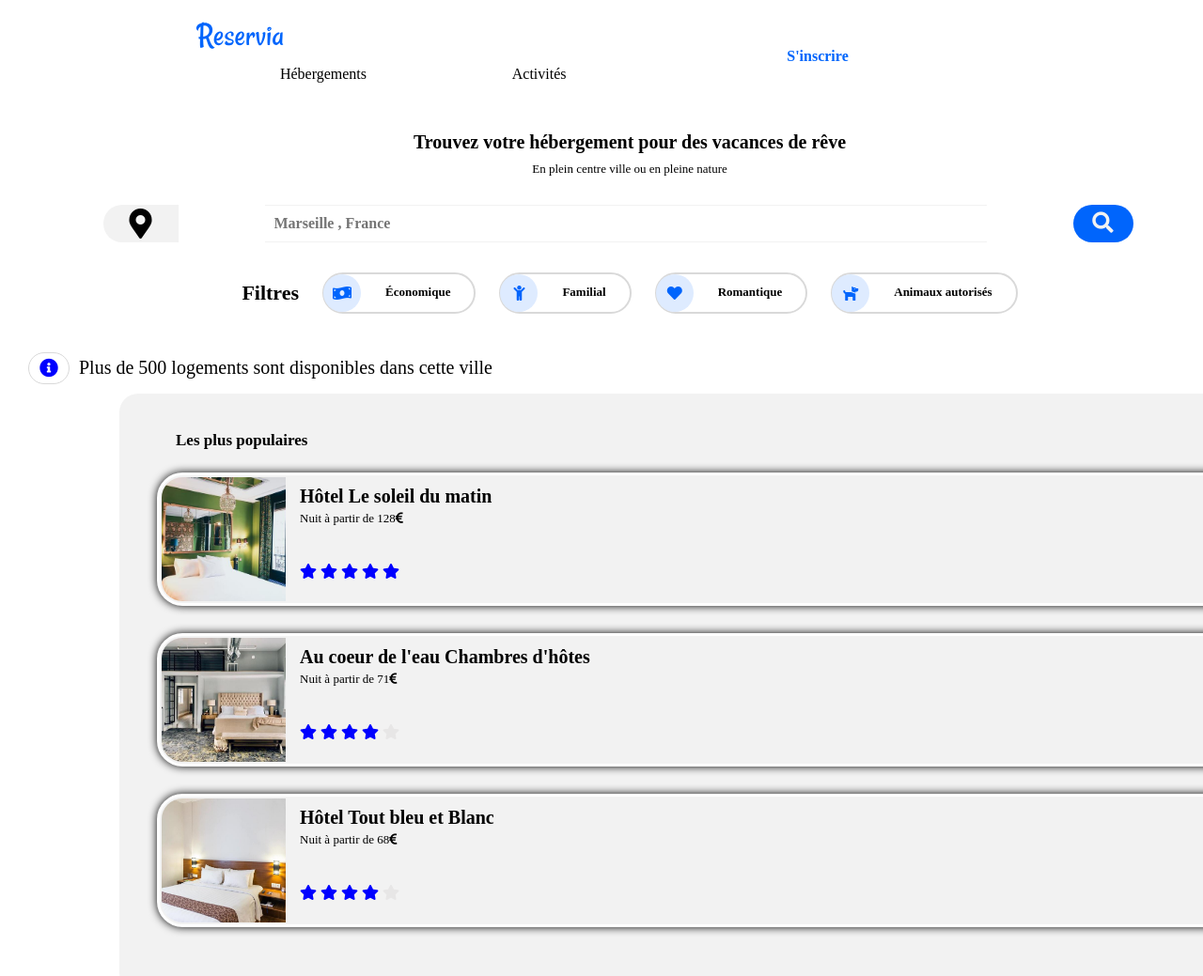
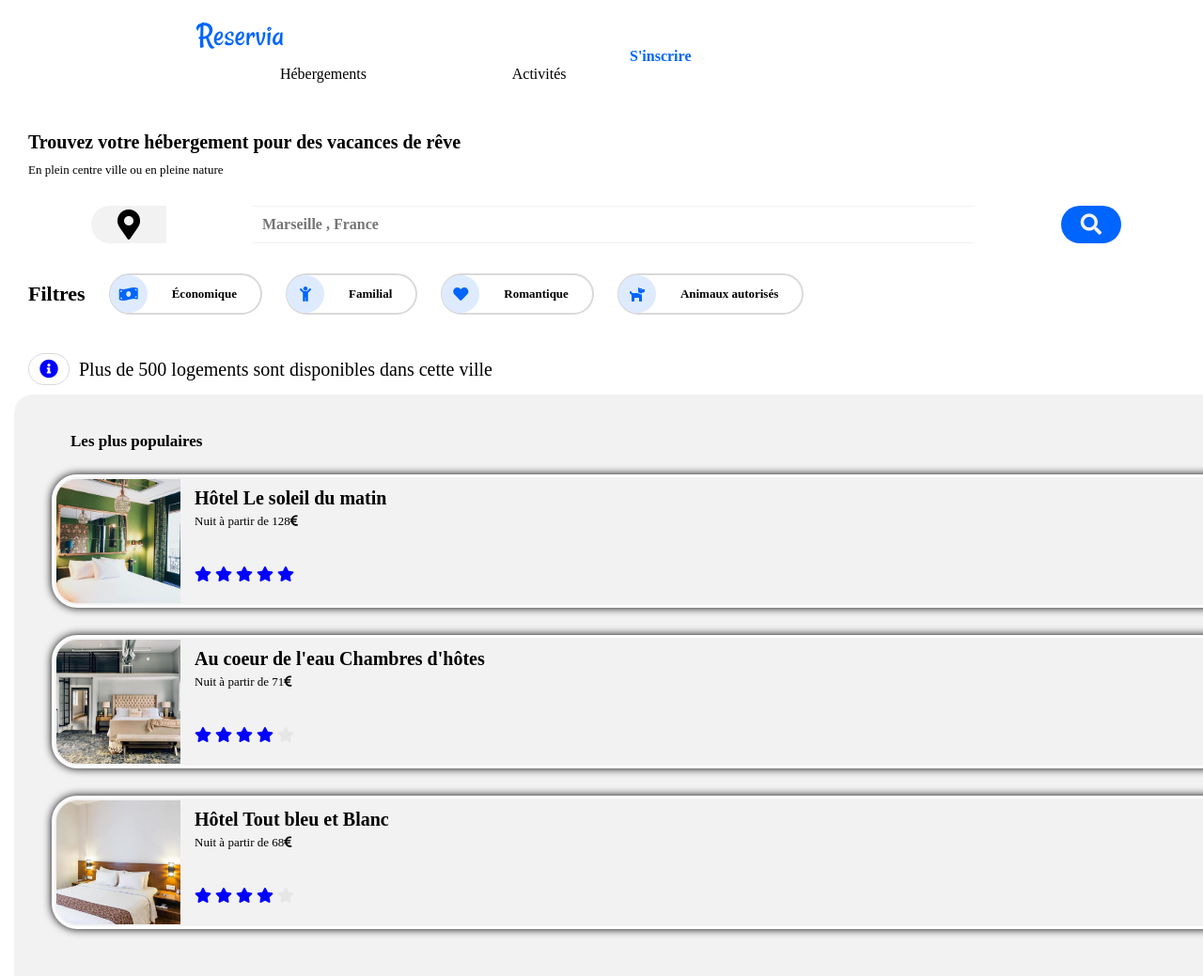
Before and after one commit to khanerat/keuleianxavier_2_09082021, a plain HTML site: page index.html in a window 1280 px wide. Shown: the top 1039 px of the page at 94% size. Drawn offline with Linux system fonts and the light colour scheme; a web font is replaced by a local one.

Commit message:
changement css

```diff
--- a/style.css
+++ b/style.css
@@ -25,13 +25,10 @@
      a {
         color:black;
      }
-     html {
-      line-height: 1.15;
-      -webkit-text-size-adjust: 100%;
-    }
+
 /************main***********/
    body{
-      width:2305px;
+      width:1270px;
       display:flex;
       flex-direction:column;
       padding: 0 30px;
@@ -89,12 +86,12 @@
 
    nav {
       width: 410px;
-      height:-1px;}
+      }
 
    .navigation {
       font-size: 16px;
       display: flex;
-      justify-content: center;
+
       padding: 0;
       margin:0;
    }
@@ -131,7 +128,7 @@
        display: flex;
        flex-direction: row;
        width: 425px;
-       justify-content: center;
+
 
     }
 
@@ -139,20 +136,20 @@
        display:flex;
        flex-direction:column;
        flex-wrap: wrap;
-       justify-content:center;
+
     }
 
      .principal{
        display:flex;
        flex-direction: column;
-       justify-content: center;
+
     }
 
      .trouver,
      .centre,
      .search{
        display:flex;
-       justify-content: center;
+
     }
 
     .trouver{
@@ -173,7 +170,9 @@
 
      #search{
        display: flex;
+       /*
        justify-content: center;
+       */
        height: 40px;
        margin-top: 10px;
     }
@@ -230,7 +229,7 @@
 
      #filtres{
        display: flex;
-       justify-content: center;
+
        align-items: center;
        flex-wrap: wrap;
        margin: 32px 0px 41px 0px;
@@ -340,7 +339,9 @@
 
      #location{
        display:flex;
+       /*
        justify-content: center;
+       */
        flex-wrap: wrap;
        flex-direction: row;
        align-content: space-between;
@@ -835,7 +836,9 @@
 
       .box_location{
       border-radius:20px;
+      /*
       box-shadow:#F2F2F2
+      */
     }
 /**hebergement**/
 
```
